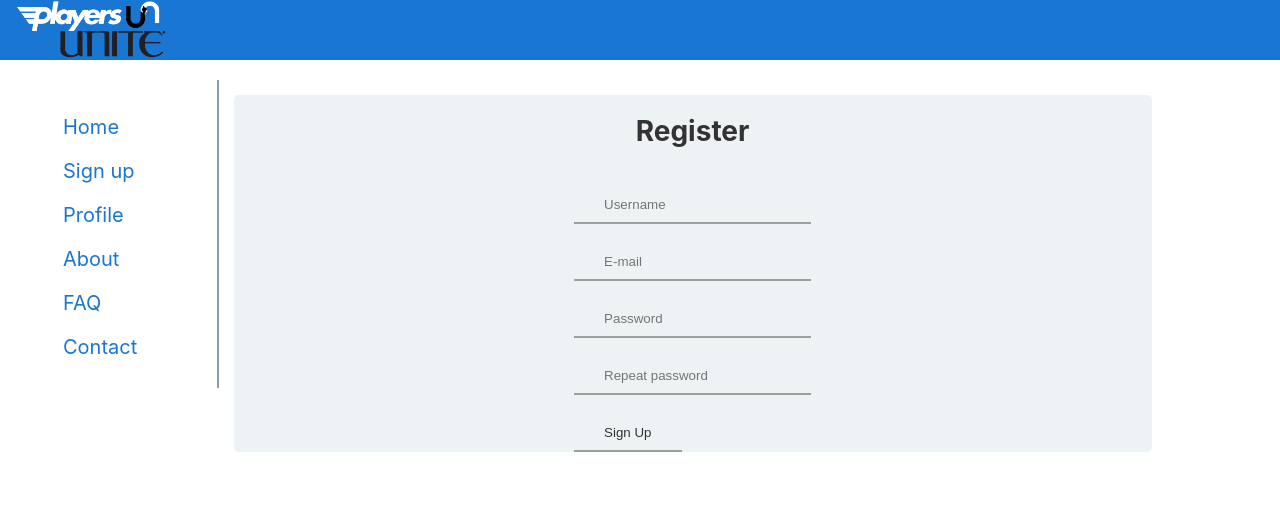
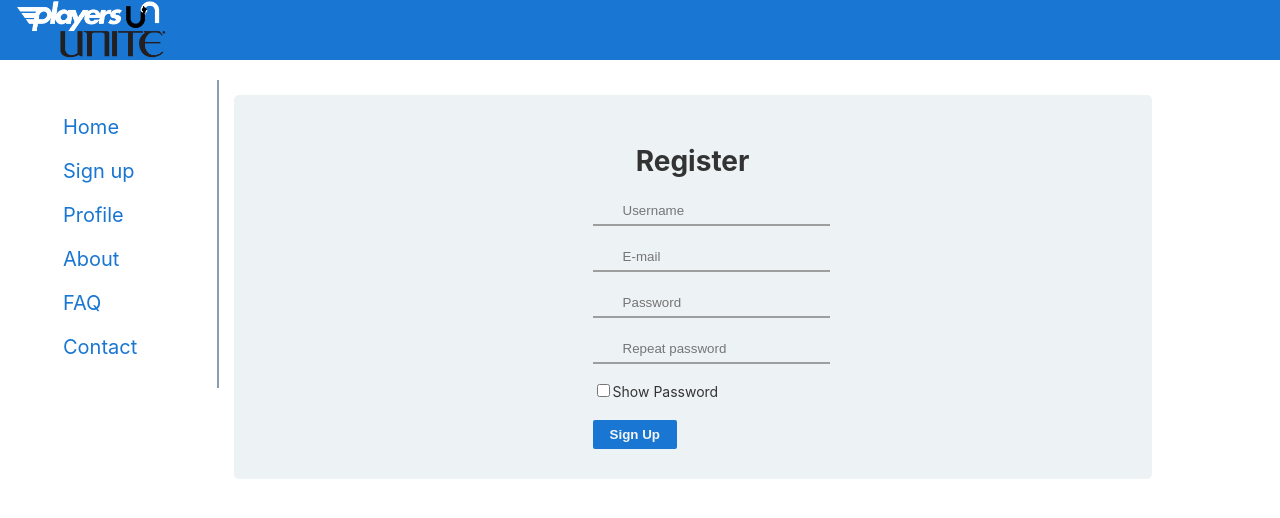
Before and after one commit to CristianTth/PlayersUnite, an Angular app: page /register in a window 1280 px wide. Shown: the top 518 px of the page. Built offline with nearby package versions, Linux system fonts and the light colour scheme.

Commit message:
Register Form done

```diff
--- a/src/app/app.component.scss
+++ b/src/app/app.component.scss
@@ -130,5 +130,5 @@ li{
 
 .clickable:hover{
   font-weight: 600;
-  color: #1976d2;
+  color: #fccb06;
 }
--- a/src/app/register/register.component.html
+++ b/src/app/register/register.component.html
@@ -1,10 +1,11 @@
 <div class="content">
     <h1>Register</h1>
     <form>
-        <input id="username" class="input" type="text" placeholder="Username"><br>
-        <input id="email" class="input" type="email" placeholder="E-mail"><br>
-        <input id="password" class="input" type="password" placeholder="Password"><br>
-        <input id="confirmPassword" class="input" type="password" placeholder="Repeat password"><br>
-        <input id="submit" class="input" type="submit" value="Sign Up"><br>
+        <input id="username" class="input" type="text" placeholder="Username"><p class="validation" id="username-validation">&nbsp;</p>
+        <input id="email" class="input" type="email" placeholder="E-mail"><p class="validation" id="email-validation">&nbsp;</p>
+        <input id="password" class="input" [type]="show ? 'text' : 'password'" placeholder="Password"><p class="validation" id="password-validation">&nbsp;</p>
+        <input id="confirmPassword" class="input" [type]="show ? 'text' : 'password'" placeholder="Repeat password"><p class="validation" id="confirmPassword-validation">&nbsp;</p>
+        <input id="showPassword" type="checkbox" (click)="showPassword()" placeholder="Show Password">Show Password<br>
+        <input id="submit" class="submit" type="submit" value="Sign Up"><br>
     </form>
 </div>
--- a/src/app/register/register.component.scss
+++ b/src/app/register/register.component.scss
@@ -1,3 +1,7 @@
+form {
+    width: 200px;
+}
+
 .content {
     border-radius: 5px;
     background-color: #EDF2F4;
@@ -6,27 +10,43 @@
     display: flex;
     flex-direction: column;
     align-items: center;
+    padding:30px;
 }
 
 .input{
-    border-bottom:  1px solid #64C292;
     background:  transparent;
-    padding:  10px 30px 10px 30px;
-    margin-top: 20px;
+    padding:  6px 30px 6px 30px;
     color:  #333;
     border:0;
     outline: 0;
     border-bottom: 2px solid #9d9e9e;
 }
 
-.password-input{
-    @extend .input;
-    -webkit-text-security: disc;
+.button{
+    font-weight: 600;
+    border: 2px solid #1976d2;
+    background-color: #1976d2;
+    color: whitesmoke;
+    transition-duration: 0.2s;
 }
 
-.date-input{
-    @extend .input;
-    width: 230px;
+.validation{
+    margin: 0;
+    padding: 0;
+    color:red;
+}
+
+.button:hover{
+    border: 2px solid #fccb06;
+    background-color: #fccb06;
+}
+
+.submit{
+    @extend .button;
+    padding:  5px 15px 5px 15px;
+    border-radius: 2px;
+    margin-top: 20px;
+    outline: 0;
 }
 
 .login-form {
--- a/src/app/register/register.component.ts
+++ b/src/app/register/register.component.ts
@@ -1,4 +1,72 @@
 import { Component, OnInit } from '@angular/core';
+
+interface IFormData {
+  username: string;
+  email: string;
+  password: string;
+  confirmPassword: string;
+}
+
+class RegisterFormController {
+  formData: IFormData;
+  dataFine : boolean = false;
+  static fields: FormField[] = [
+    "username",
+    "email",
+    "password",
+    "confirmPassword"
+  ];
+
+  constructor() {
+    for (const field of RegisterFormController.fields) {
+      this.bindElement(field);
+    }
+  }
+
+  bindElement(field: FormField) {
+    document.getElementById(field)!.addEventListener("input", (event: any) => {
+      this.formData = {...this.formData, [field]: event.target.value};
+      console.log(this.formData);
+      this.onDataChanged(field);
+  });
+  }
+
+  onDataChanged = (field: FormField) => {
+    const passwordRegEx : RegExp = /^.*(?=.{8,})(?=.*[a-zA-Z])(?=.*\d).*$/;
+    const emailRegEx : RegExp = /^[A-Z0-9._%+-]+@[A-Z0-9.-]+\.[A-Z]{2,}$/i;
+    this.dataFine = true;
+    if (field === "username") {
+      if (this.formData.username.length < 4) {
+        this.dataFine = false;
+        this.setValidation(field, "Username is too short!");
+      } else this.setValidation(field, "&nbsp;");
+    }
+    if (field === "email") {
+      if (!emailRegEx.test(this.formData.email)) {
+        this.dataFine = false;
+        this.setValidation(field, "Email format not correct!");
+      } else this.setValidation(field, "&nbsp;");
+    }
+    if (field === "password") {
+      if (!passwordRegEx.test(this.formData.password)) {
+        this.dataFine = false;
+        this.setValidation(field, "Password must contain at least one uppercase, lowercase and a number!");
+      } else this.setValidation(field, "&nbsp;");
+    }
+    if (field === "confirmPassword" || field === "password") {
+      if (this.formData.confirmPassword!=this.formData.password) {
+        this.dataFine = false;
+        this.setValidation("confirmPassword", "Passwords do not match!");
+      } else this.setValidation("confirmPassword", "&nbsp;");
+    }
+  }
+
+  setValidation = (field: FormField, message: string) => {
+    document.getElementById(`${field}-validation`)!.innerHTML = message;
+  }
+}
+
+type FormField = keyof IFormData;
 
 @Component({
   selector: 'app-register',
@@ -7,9 +75,15 @@ import { Component, OnInit } from '@angular/core';
 })
 export class RegisterComponent implements OnInit {
 
+  show: boolean = false;
   constructor() { }
 
   ngOnInit(): void {
+    new RegisterFormController();
+  }
+
+  showPassword() {
+    this.show = !this.show;
   }
 
 }
--- a/tsconfig.json
+++ b/tsconfig.json
@@ -2,6 +2,7 @@
 {
   "compileOnSave": false,
   "compilerOptions": {
+    "strictPropertyInitialization": false,
     "baseUrl": "./",
     "outDir": "./dist/out-tsc",
     "forceConsistentCasingInFileNames": true,
```
